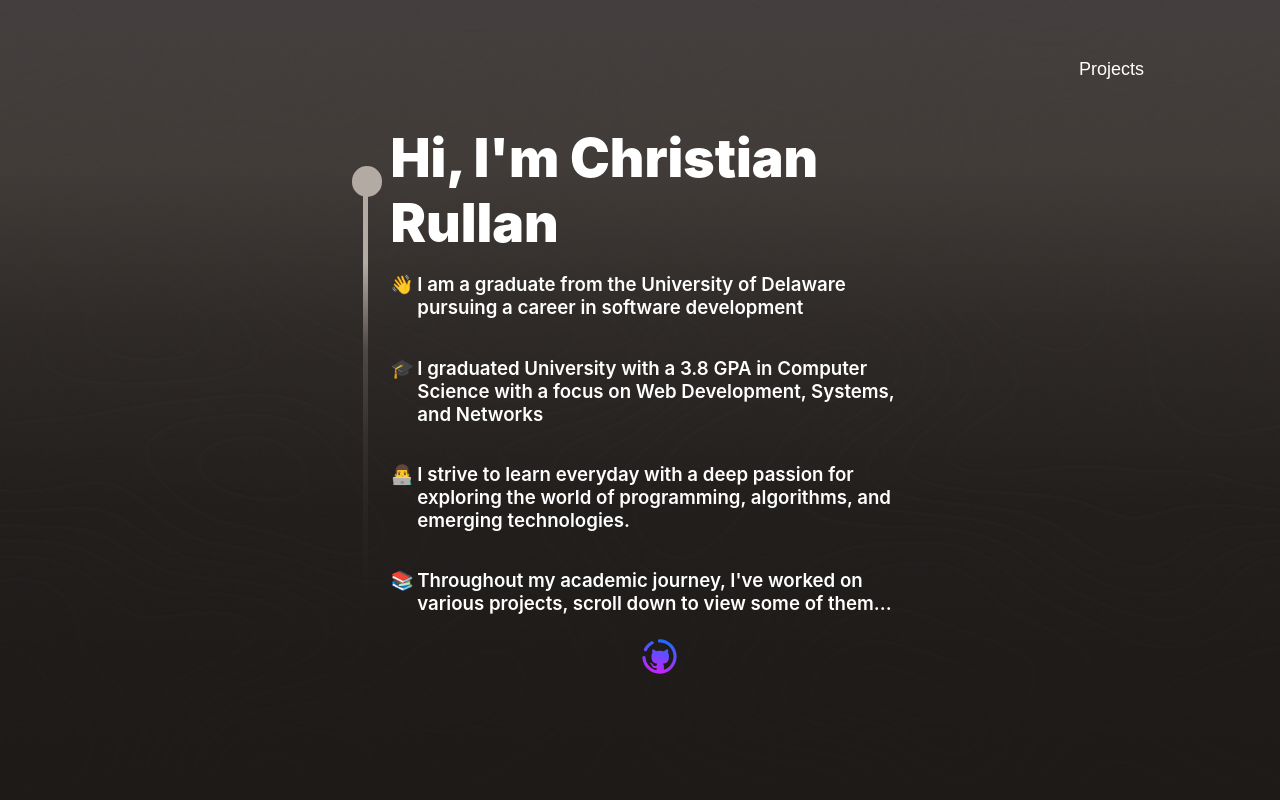
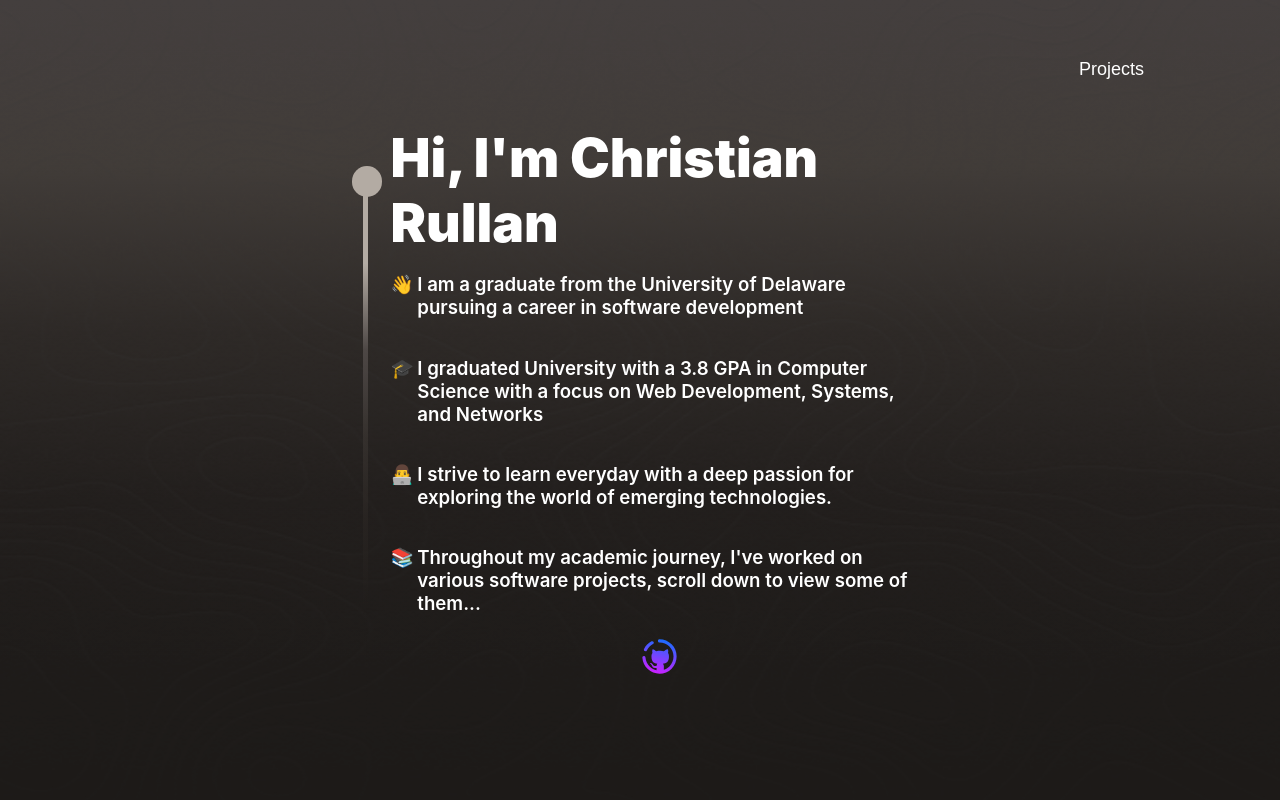
Before and after one commit to ChristianPNG/Portfolio-Website, a React (Create React App) app: page / in a window 1280 px wide. Shown: the top 800 px of the page. Built offline with nearby package versions, Linux system fonts and the light colour scheme.

Commit message:
description edit

```diff
--- a/src/Components/Home.tsx
+++ b/src/Components/Home.tsx
@@ -46,14 +46,13 @@ export function Home(): JSX.Element {
                         <p>👨‍💻</p>
                         <p>
                             I strive to learn everyday with a deep passion for
-                            exploring the world of programming, algorithms, and
-                            emerging technologies.
+                            exploring the world of emerging technologies.
                         </p>
                         <p>📚</p>
                         <p>
                             Throughout my academic journey, I've worked on
-                            various projects, scroll down to view some of
-                            them...
+                            various software projects, scroll down to view some
+                            of them...
                         </p>
                     </div>
                     <div style={{ textAlign: "center", padding: "5px" }}>
```
